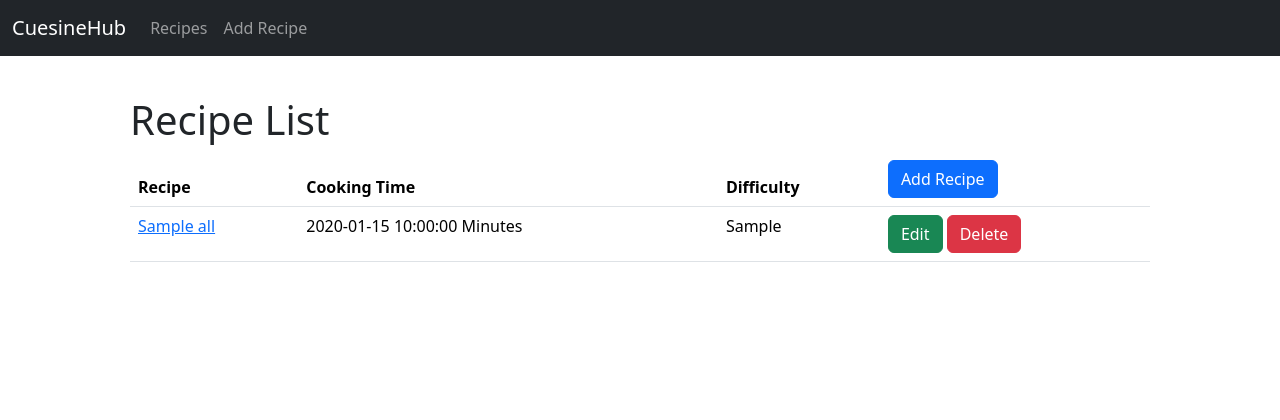
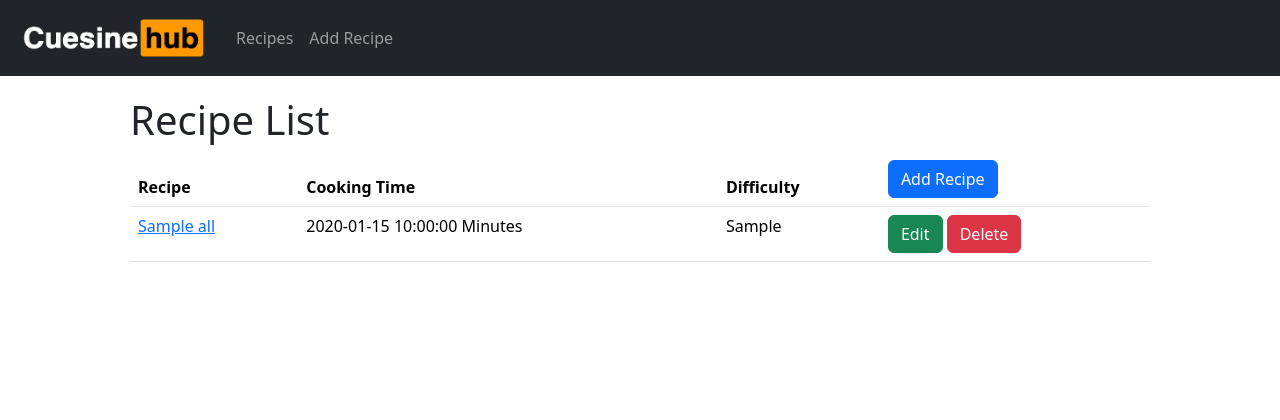
Before and after one commit to CueMaxX/CuesineHub, a PHP site: page / in a window 1280 px wide. Shown: the top 420 px of the page. Run offline with PHP 8.4, Linux system fonts and the light colour scheme; tables that the repository leaves empty or names only in its code hold one stand-in row (values such as "Sample post").

Commit message:
Added logo and changed NavBar links

```diff
--- a/navbar.php
+++ b/navbar.php
@@ -1,6 +1,8 @@
 <nav class="navbar navbar-expand-md navbar-dark fixed-top bg-dark">
     <div class="container-fluid">
-        <a class="navbar-brand" href="#">CuesineHub</a>
+        <a class="navbar-brand" href="index.php">
+        <img src="logo.png" alt="" width="200" height="50">
+        </a>
         <button class="navbar-toggler" type="button" data-bs-toggle="collapse" data-bs-target="#navbarNav" aria-controls="navbarNav" aria-expanded="false" aria-label="Toggle navigation">
             <span class="navbar-toggler-icon"></span>
         </button>
```
Also changed, not shown: logo.png (added).
